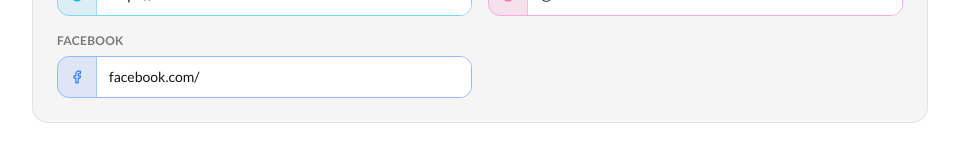
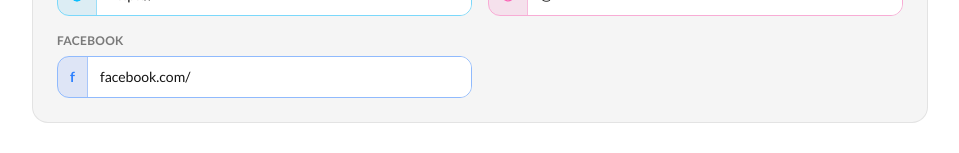
Before and after one commit to rfunnn/ecard, a Next.js app: page /partner/register in a window 1280 px wide. Shown: the part 1121-1274 px from the top of the page, without its empty margins (160-1119 px from the left). Built offline with nearby package versions, Linux system fonts and the light colour scheme; no server answers; the database is empty; sample sign-in values are in the browser's storage; a web font is replaced by a local one.

Commit message:
fix: replace lucide Facebook icon with inline f badge (icon removed from lucide-react)

```diff
--- a/src/app/partner/register/page.tsx
+++ b/src/app/partner/register/page.tsx
@@ -4,7 +4,7 @@ import { useState, useRef, useEffect } from "react"
 import { useSession } from "next-auth/react"
 import { useRouter } from "next/navigation"
 import Link from "next/link"
-import { Building2, Globe, AtSign, ChevronLeft, Loader2, Upload, X, Link2, Facebook } from "lucide-react"
+import { Building2, Globe, AtSign, ChevronLeft, Loader2, Upload, X, Link2 } from "lucide-react"
 import { useT } from "@/lib/i18n"
 
 const BASE_DOMAIN = process.env.NEXT_PUBLIC_BASE_DOMAIN ?? "ekadku.com"
@@ -302,7 +302,7 @@ export default function PartnerRegisterPage() {
                 <label className={labelCls}>{r.labelFacebook}</label>
                 <div className="flex items-stretch rounded-xl border border-blue-500/50 overflow-hidden focus-within:border-blue-500 focus-within:ring-1 focus-within:ring-blue-500/20 transition-colors">
                   <div className="flex items-center px-3 bg-blue-600/10 border-r border-blue-500/30 shrink-0">
-                    <Facebook className="w-3.5 h-3.5 text-blue-500" />
+                    <span className="text-blue-500 font-bold text-sm leading-none">f</span>
                   </div>
                   <input
                     className="flex-1 bg-[var(--pg)] px-3 py-2.5 text-sm text-[var(--tx-1)] placeholder-[var(--tx-3)] focus:outline-none min-w-0"
```
